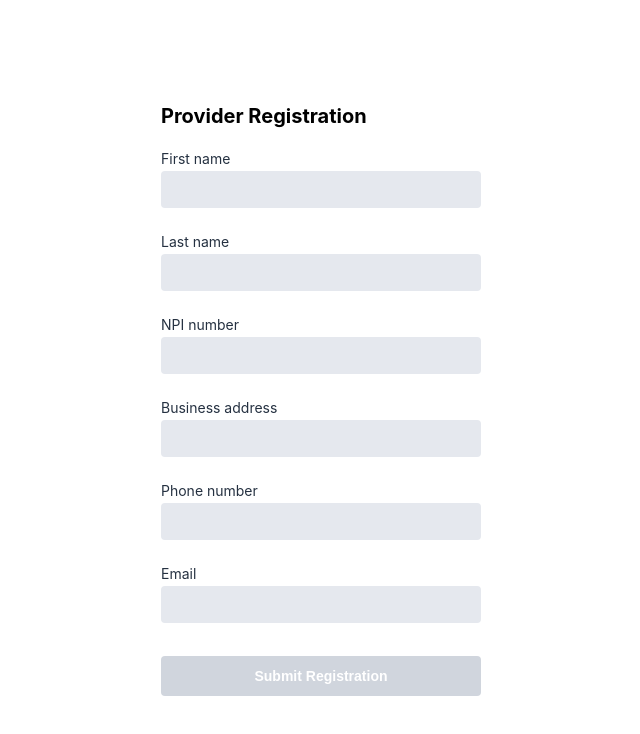
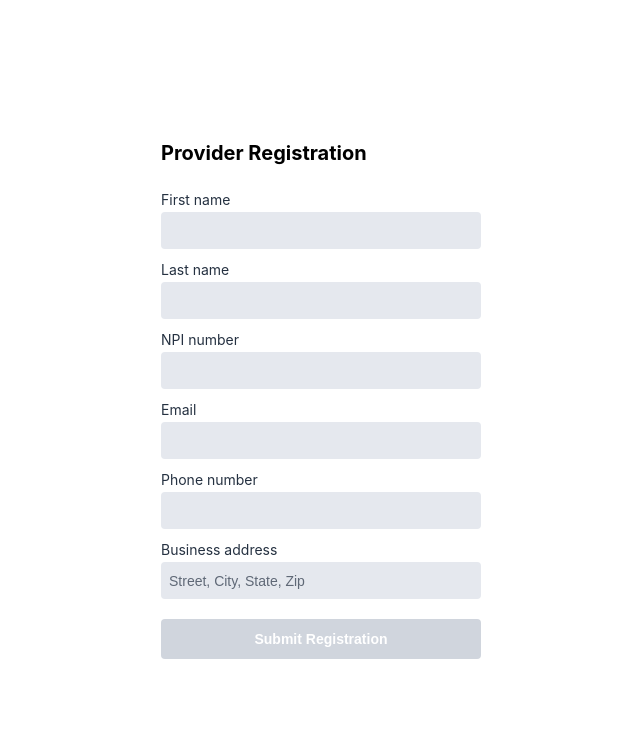
Before and after one commit to danielpickett/user-registration-example, a React (Create React App) app: page / in a window 1280 px wide. Shown: the top 734 px of the page, without its empty margins (319-959 px from the left). Built offline with nearby package versions, Linux system fonts and the light colour scheme.

Commit message:
masking done

```diff
--- a/src/App.tsx
+++ b/src/App.tsx
@@ -1,12 +1,18 @@
-import { RegistrationForm } from 'components'
 import './App.scss'
 import './theme.css'
+import { RegistrationForm } from 'components'
+
+import { registrationFormFields } from 'registrationFormFields'
+
+// If using RegExp.test for form field tests, don't forget to bind the regex
+// to the test function. If you don't, you'll get a runtime error.
+// https://stackoverflow.com/questions/20579033/why-do-i-need-to-write-functionvalue-return-my-functionvalue-as-a-callb
 
 const App = () => {
   return (
     <div className="App">
       <div className="App__form">
-        <RegistrationForm />
+        <RegistrationForm formFields={registrationFormFields} />
       </div>
     </div>
   )
--- a/src/components/RegistrationForm/RegistrationForm.scss
+++ b/src/components/RegistrationForm/RegistrationForm.scss
@@ -2,7 +2,7 @@
 
 .RegistrationForm {
   display: grid;
-  gap: 0.5rem;
+  gap: 0.75rem;
   &__heading {
     font-size: $text-size-xl;
     margin-top: 0;
--- a/src/components/RegistrationForm/RegistrationForm.tsx
+++ b/src/components/RegistrationForm/RegistrationForm.tsx
@@ -1,25 +1,23 @@
 import { useState } from 'react'
 import { TextInput } from 'components'
 import './RegistrationForm.scss'
-import { emailRegEx, numbersOnlyRegEx, phoneNumRegEx } from 'regex'
 
-const formFields = [
-  { name: 'firstName', label: 'First name', regex: undefined },
-  { name: 'lastName', label: 'Last name', regex: undefined },
-  { name: 'npiNumber', label: 'NPI number', regex: numbersOnlyRegEx },
-  { name: 'businessAddress', label: 'Business address', regex: undefined },
-  {
-    name: 'phoneNumber',
-    label: 'Phone number',
-    regex: phoneNumRegEx,
-  },
-  { name: 'email', label: 'Email', regex: emailRegEx },
-] as const
+export type FormFieldType = {
+  name: string
+  label: string
+  placeholder?: string
+  test?: (string: string) => boolean
+  mask?: (string: string) => string
+}
 
-type FieldNameType = typeof formFields[number]['name']
 type FieldStateType = { value: string; touched: boolean }
-type InitialStateType = Record<FieldNameType, FieldStateType>
+type InitialStateType = Record<string, FieldStateType>
 
+export const RegistrationForm = ({
+  formFields,
+}: {
+  formFields: FormFieldType[]
+}) => {
   const initialState = formFields.reduce<Partial<InitialStateType>>(
     (fields, field) => {
       return {
@@ -29,41 +27,48 @@ const initialState = formFields.reduce<Partial<InitialStateType>>(
     },
     {}
   ) as InitialStateType
-
-export const RegistrationForm = () => {
   const [state, setState] = useState(initialState)
 
-  const handleChange = (value: string, name: string) =>
+  const isValidField = (value: string, test?: (string: string) => boolean) => {
+    if (value === '') return false
+    if (!test) return true
+    if (test(value)) return true
+    return false
+  }
+
+  const isSubmitDisabled = formFields.some((field) => {
+    const { test } = field
+    const { value } = state[field.name]
+    return !isValidField(value, test)
+  })
+  const handleChange = (value: string, name: string) => {
+    const mask = formFields.find((field) => name === field.name)?.mask
     setState((prev) => ({
       ...prev,
-      [name]: { ...prev[name as FieldNameType], value },
+      [name]: { ...prev[name], value: mask ? mask(value) : value },
     }))
+  }
 
   const handleClick = () => {
-    console.log(state)
+    if (isSubmitDisabled) {
+      Object.keys(state).forEach((key) => {
+        setState((prev) => ({
+          ...prev,
+          [key]: { ...prev[key], touched: true },
+        }))
+      })
+    } else {
+      alert(JSON.stringify(state, null, 2))
     }
+  }
+
   const handleBlur = (name: string) => {
     setState((prev) => ({
       ...prev,
-      [name]: { ...prev[name as FieldNameType], touched: true },
+      [name]: { ...prev[name], touched: true },
     }))
   }
 
-  const isValidField = (value: string, regex?: RegExp) => {
-    if (value === '') return false
-    if (!regex) return true
-    if (regex.test(value)) return true
-    return false
-  }
-
-  console.log('state', state)
-  const isSubmitDisabled = formFields.some((field) => {
-    const { regex } = field
-    const { value } = state[field.name]
-    return !isValidField(value, regex)
-  })
-
-  console.log('isSubmitDisabled', isSubmitDisabled)
   return (
     <div className="RegistrationForm">
       <h1 className="RegistrationForm__heading">Provider Registration</h1>
@@ -75,8 +80,9 @@ export const RegistrationForm = () => {
             label={field.label}
             name={field.name}
             value={fieldState.value}
+            placeholder={field.placeholder}
             onChange={handleChange}
-            valid={isValidField(fieldState.value, field.regex)}
+            valid={isValidField(fieldState.value, field.test)}
             touched={fieldState.touched}
             onBlur={handleBlur}
           />
--- a/src/components/TextInput/TextInput.scss
+++ b/src/components/TextInput/TextInput.scss
@@ -1,12 +1,26 @@
 @import 'tokens';
 
 .TextInput {
+  &__header {
+    display: flex;
+    justify-content: space-between;
+    align-items: baseline;
+  }
   &__label {
     display: block;
     text-align: start;
     margin-bottom: 0.25rem;
     font-size: $text-size-s;
     color: $text-on-white;
+  }
+  &__message {
+    display: block;
+    font-size: $text-size-xs;
+    color: $text-on-white--danger;
+    text-align: end;
+    .TextInput:focus-within & {
+      color: $text-on-white--subdued;
+    }
   }
   &__input {
     display: block;
@@ -21,12 +35,9 @@
       box-shadow: $focus-ring;
       background-color: $color-grey-050;
     }
-  }
-  &__message {
-    margin-top: 0.125rem;
-    display: block;
-    font-size: $text-size-xs;
-    color: $text-on-white--danger;
-    text-align: end;
+    &::placeholder {
+      font-size: $text-size-s;
+      color: $text-on-grey-100--subdued;
+    }
   }
 }
--- a/src/components/TextInput/TextInput.tsx
+++ b/src/components/TextInput/TextInput.tsx
@@ -5,6 +5,7 @@ export const TextInput = ({
   label,
   value,
   name,
+  placeholder,
   touched,
   valid,
   onChange,
@@ -13,34 +14,38 @@ export const TextInput = ({
   label: string
   value: string
   name: string
-  touched: boolean
-  valid: boolean
-  onChange: (newValue: string, name: string) => void
-  onBlur: (name: string) => void
+  placeholder?: string
+  touched?: boolean
+  valid?: boolean
+  onChange?: (newValue: string, name: string) => void
+  onBlur?: (name: string) => void
 }) => {
-  const handleChange = (e: ChangeEvent<HTMLInputElement>) =>
-    onChange(e.target.value, name)
+  const handleChange = (e: ChangeEvent<HTMLInputElement>) => {
+    if (onChange) onChange(e.target.value, name)
+  }
 
   const message = (() => {
     if (touched && value === '') return 'required'
     if (value !== '' && !valid) return `Invalid ${label.toLowerCase()}`
-    return <>&nbsp;</>
   })()
 
   return (
     <div className="TextInput">
-      <label className="TextInput__label" htmlFor={name}>
-        {label}
-      </label>
+      <div className="TextInput__header">
+        <label className="TextInput__label" htmlFor={name}>
+          {label}
+        </label>
+        <span className="TextInput__message">{message}</span>
+      </div>
       <input
         className="TextInput__input"
         id={name}
         type="text"
         value={value}
+        placeholder={placeholder}
         onChange={handleChange}
-        onBlur={() => onBlur(name)}
+        onBlur={onBlur && (() => onBlur(name))}
       />
-      <span className="TextInput__message">{message}</span>
     </div>
   )
 }
--- /dev/null
+++ b/src/masks/index.ts
@@ -0,0 +1,2 @@
+export * from './phoneNumberUSAMask'
+export * from './numbersOnlyMask'
--- /dev/null
+++ b/src/masks/numbersOnlyMask.ts
@@ -0,0 +1,2 @@
+export const numbersOnlyMask = (string: string) =>
+  string.replace(/[^0-9]+/g, '')
--- /dev/null
+++ b/src/masks/phoneNumberUSAMask.ts
@@ -0,0 +1,12 @@
+export const phoneNumberUSAMask = (string: string) => {
+  const numbersOnly = string.replace(/\D/g, '')
+  const matchedGroups = numbersOnly.match(/(\d{0,3})(\d{0,3})(\d{0,4})/)
+  if (matchedGroups === null) return numbersOnly
+  return !matchedGroups[2]
+    ? matchedGroups[1]
+    : '(' +
+        matchedGroups[1] +
+        ') ' +
+        matchedGroups[2] +
+        (matchedGroups[3] ? '-' + matchedGroups[3] : '')
+}
--- /dev/null
+++ b/src/registrationFormFields.ts
@@ -0,0 +1,37 @@
+import { emailRegEx, numbersOnlyRegEx, phoneNumRegEx } from 'regex'
+import { phoneNumberUSAMask, numbersOnlyMask } from 'masks'
+import { FormFieldType } from 'components'
+
+export const registrationFormFields: FormFieldType[] = [
+  {
+    name: 'firstName',
+    label: 'First name',
+  },
+  {
+    name: 'lastName',
+    label: 'Last name',
+  },
+  {
+    name: 'npiNumber',
+    label: 'NPI number',
+    test: numbersOnlyRegEx.test.bind(numbersOnlyRegEx),
+    mask: numbersOnlyMask,
+  },
+  {
+    name: 'email',
+    label: 'Email',
+    test: emailRegEx.test.bind(emailRegEx),
+  },
+  {
+    name: 'phoneNumber',
+    label: 'Phone number',
+    test: phoneNumRegEx.test.bind(phoneNumRegEx),
+    mask: phoneNumberUSAMask,
+  },
+  // TODO: break this field into individual fields
+  {
+    name: 'businessAddress',
+    label: 'Business address',
+    placeholder: 'Street, City, State, Zip',
+  },
+]
```
Lines whose indentation alone changed are shown as unchanged.
